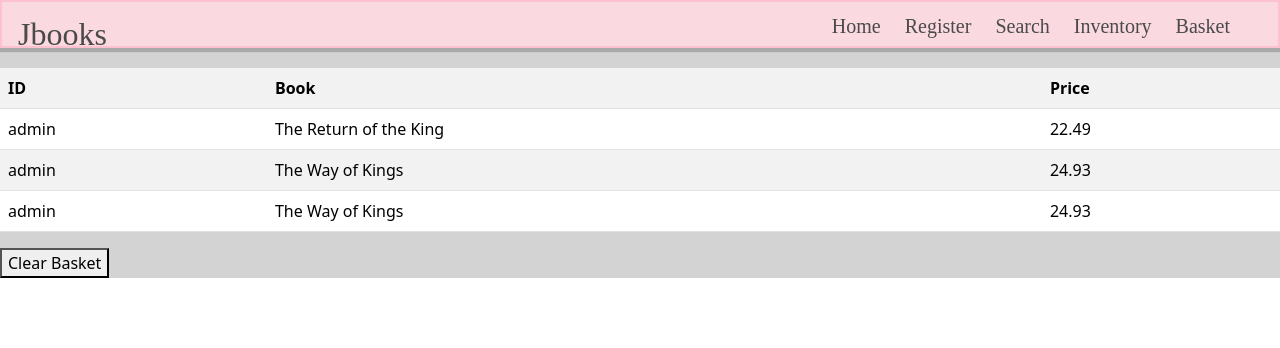
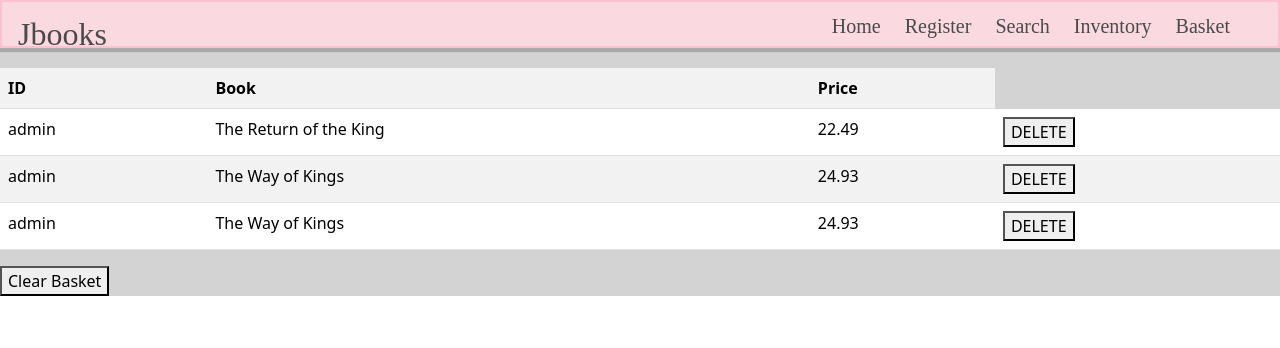
Before and after one commit to StressSpren/Book_Shop, a Django app: page /cart/ in a window 1280 px wide. Shown: the top 348 px of the page. Run offline with Django 5.2, Linux system fonts and the light colour scheme; a user stored in the database is signed in; data comes from the database, SQL or seed files in the repository; both versions use the stored data as it was after the commit; some web fonts are replaced.

Commit message:
basket functionality improved
each item in the basket can be removed individually as well as the entire basket itself

```diff
--- a/apps/cart/templates/cart.html
+++ b/apps/cart/templates/cart.html
@@ -15,6 +15,14 @@
                 <td>{{bk.user_id}}</td>
                 <td>{{bk.book.title}}</td>
                 <td>{{bk.book.price}}</td>
+                <td>
+                    <form method="POST">
+                        {% csrf_token %}
+                    <input type="hidden" name="delete_item" value="true">
+                    <input type="hidden" name="cart_id" value="{{bk.id}}">
+                    <button type="submit">DELETE</button>
+                    </form>
+                </td>
             </tr>
 
         {% endif %}
--- a/apps/cart/views.py
+++ b/apps/cart/views.py
@@ -10,19 +10,23 @@ from django.contrib.auth.decorators import login_required
 def cart(request):
 
     cart_all = Cart.objects.all()
-
     cart_item = Cart.objects.filter(user_id=request.user)
 
     if request.method == "POST":
         form = Cart_Deletion_Form(request.POST)
+
         if "delete_cart" in request.POST:
             cart_item.delete()
             return redirect('cart')
 
+        if "delete_item" in request.POST:
+            cart_id = request.POST.get("cart_id")
+            if cart_id:
+                item = Cart.objects.get(id=cart_id)
+                item.delete()
+                return redirect('cart')
+
     else:
         form = Cart_Deletion_Form()
 
-
-
-
     return render(request, "cart.html", {'cart_item': cart_item, 'cart': cart_all, 'form': form})
```
Also changed, not shown: db.sqlite3.
